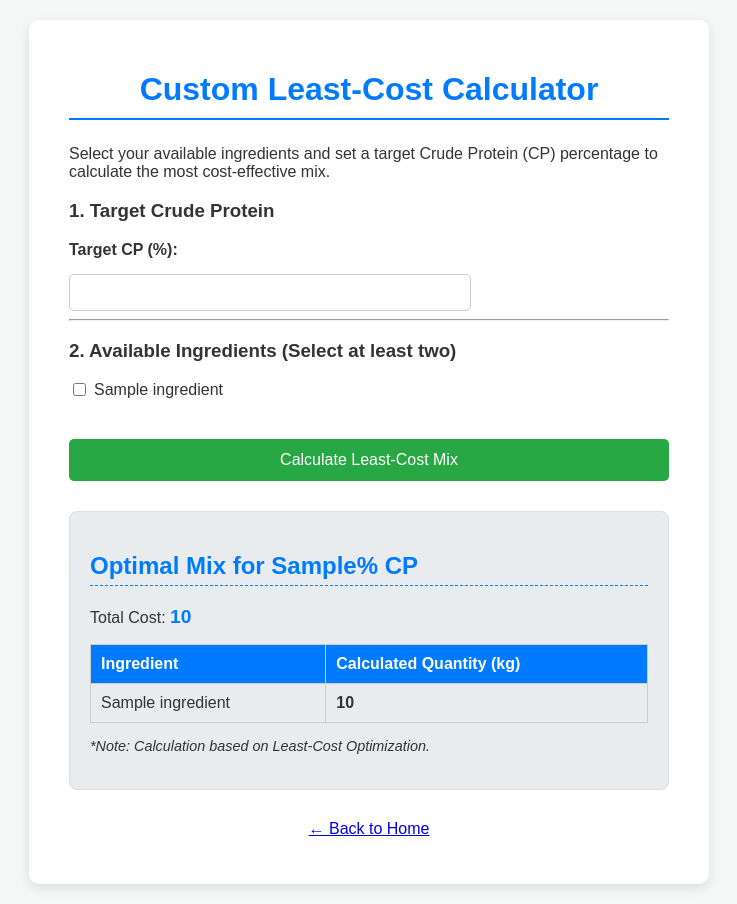
After one commit to marcialrey21-cloud/animal-fcr-predictor, a Flask app: template templates/calculator.html in a window 1280 px wide. The commit adds this page. Shown: the whole page, without its empty margins (271-1008 px from the left). Run offline with Flask 3, Linux system fonts and the light colour scheme; the template is opened without the code that fills it: most values are stand-ins (such as "Sample title", 1, 10 or a date in 2020).

```diff
--- a/static/styles.css
+++ b/static/styles.css
@@ -174,4 +174,10 @@ button[type="submit"]:hover {
 .profile-details-guide {
     margin-bottom: 20px;
 }
+/* --- Styling for the Calculation Note --- */
+.calc-note {
+    margin-top: 15px; /* Replicates the required spacing */
+    font-style: italic;
+    font-size: 0.9em;
+}
 /* Ensure you use a table class for the styling of the table below */
--- /dev/null
+++ b/templates/calculator.html
@@ -0,0 +1,92 @@
+<!DOCTYPE html>
+<html lang="en">
+<head>
+    <meta charset="UTF-8">
+    <meta name="viewport" content="width=device-width, initial-scale=1.0">
+    <title>Feed Mix Calculator</title>
+    <link rel="stylesheet" href="{{ url_for('static', filename='styles.css') }}">
+    <style>
+        .calc-input { width: 100px; text-align: center; }
+        .calc-result { font-size: 1.2em; font-weight: bold; color: #007bff; }
+
+        /* New classes for grid layout and checkboxes */
+        .ingredient-grid {
+            display: grid;
+            grid-template-columns: repeat(2, 1fr);
+            gap: 10px;
+            margin-bottom: 20px;
+        }
+        .ingredient-item {
+            display: flex;
+            align-items: center;
+        }
+        .ingredient-item label {
+            width: auto;
+            margin-left: 5px;
+            margin-bottom: 0; /* Override default label margin */
+            font-weight: normal; /* Checkbox labels don't need to be bold */
+        }
+    </style>
+</head>
+<body>
+    <div class="container">
+        <h1>Custom Least-Cost Calculator</h1>
+        <p>Select your available ingredients and set a target Crude Protein (CP) percentage to calculate the most cost-effective mix.</p>
+
+        <form method="POST" action="{{ url_for('calculate_mix') }}">
+
+            <h3>1. Target Crude Protein</h3>
+            <label for="cp_target">Target CP (%):</label>
+            <input type="number" step="0.01" name="cp_target" required class="calc-input" title="Target Crude Protein Percentage">
+            <hr>
+
+            <h3>2. Available Ingredients (Select at least two)</h3>
+            <div class="ingredient-grid">
+                {% for ingredient in ingredient_list %}
+                <div class="ingredient-item">
+                    <input type="checkbox" id="{{ ingredient }}" name="ingredient_{{ loop.index }}" value="{{ ingredient }}" title="Select {{ ingredient }}">
+                    <label for="{{ ingredient }}">{{ ingredient }}</label>
+                </div>
+                {% endfor %}
+            </div>
+
+            <button type="submit">Calculate Least-Cost Mix</button>
+        </form>
+
+        {% if error %}
+            <p class="error-message">**Error:** {{ error }}</p>
+        {% endif %}
+
+        {% if result %}
+            <div class="results">
+                <h2>Optimal Mix for {{ result.cp_target }}% CP</h2>
+                <p>Total Cost: <span class="calc-result">{{ result.lp_results.Cost }}</span></p>
+
+                <table class="ingredient-table">
+                    <thead>
+                        <tr>
+                            <th>Ingredient</th>
+                            <th>Calculated Quantity (kg)</th>
+                        </tr>
+                    </thead>
+                    <tbody>
+                        {% for name, quantity in result.lp_results.Ingredients %}
+                        <tr>
+                            <td>{{ name }}</td>
+                            <td><strong>{{ quantity }}</strong></td>
+                        </tr>
+                        {% endfor %}
+                    </tbody>
+                </table>
+                <p class="calc-note">
+                    *Note: Calculation based on Least-Cost Optimization.
+                </p>
+            </div>
+        {% endif %}
+
+        <p class="nav-link-bottom">
+            <a href="{{ url_for('home') }}">← Back to Home</a>
+        </p>
+    </div>
+</body>
+</html>
```
